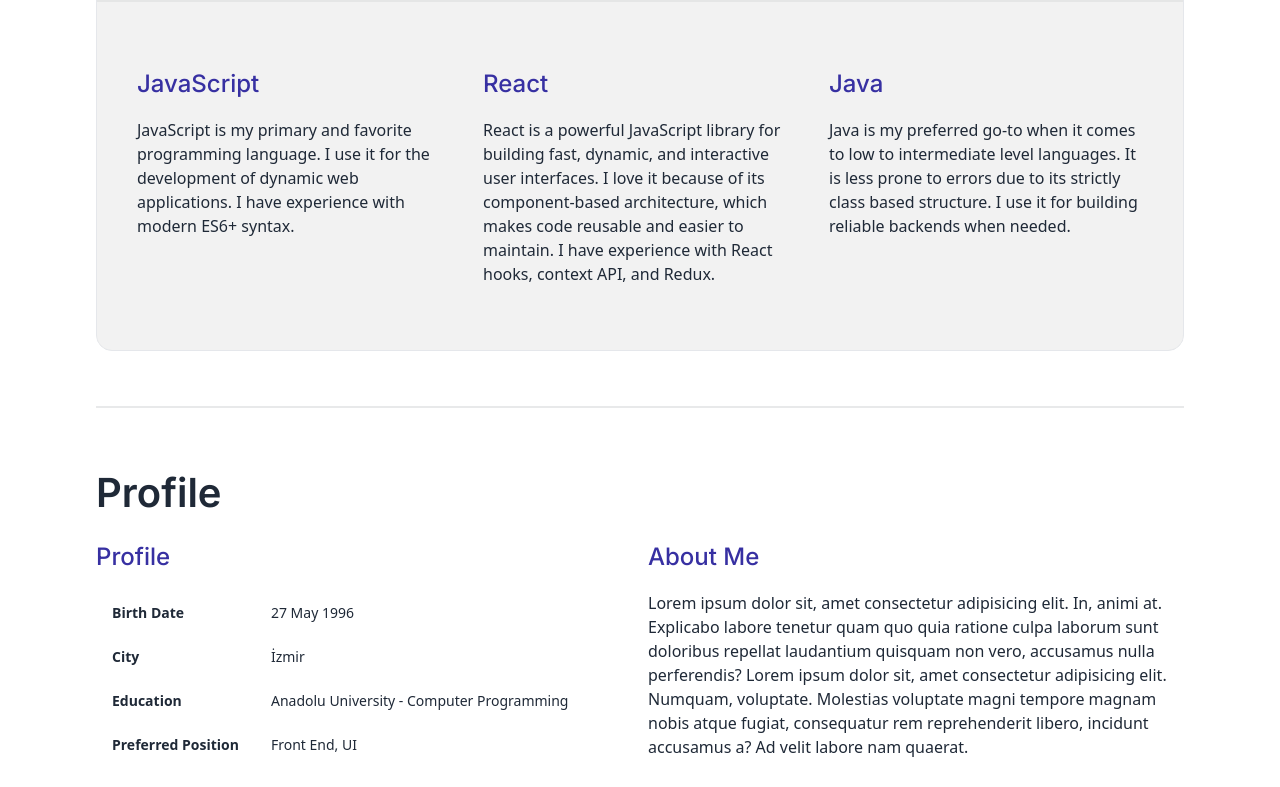
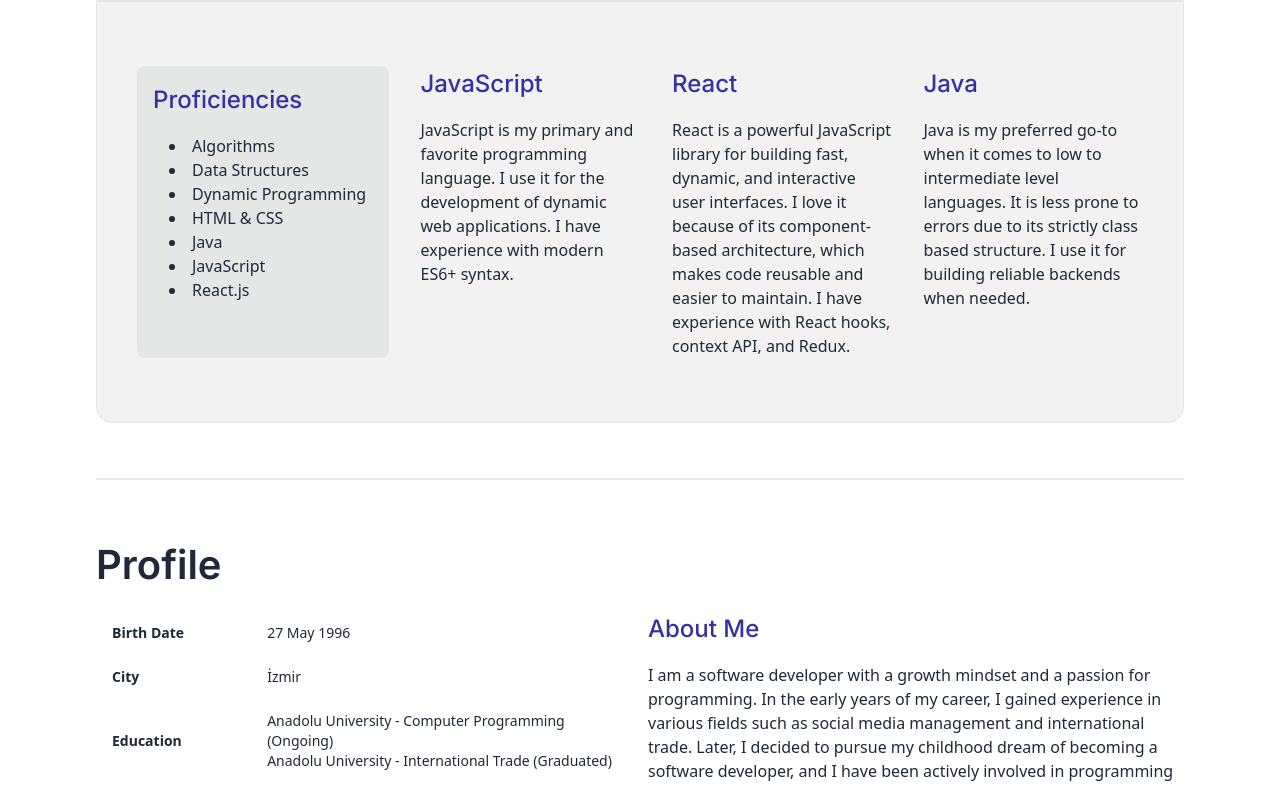
Before and after one commit to RedTide951/s12-Portfolio-Project, a React (Vite) app: page / in a window 1280 px wide. Shown: the part 1051-1838 px from the top of the page. Built offline with nearby package versions, Linux system fonts and the light colour scheme.

Commit message:
improvements

```diff
--- a/src/components/Profile.jsx
+++ b/src/components/Profile.jsx
@@ -9,9 +9,6 @@ export const Profile = () => {
       <h2 className="heading">{text.profile}</h2>
       <div className="profile-container flex flex-col md:flex-row md:gap-4">
         <div className="stats-container flex-1">
-          <h3 className="subheading text-primary hidden md:block">
-            {text.profile}
-          </h3>
           <div className="overflow-x-auto">
             <table className="table-sm text-left md:table-md">
               <tbody>
@@ -28,7 +25,11 @@ export const Profile = () => {
                 {/* row 3 */}
                 <tr>
                   <th>{text.education}</th>
-                  <td>{text.university}</td>
+                  <td>
+                    {text.university2}
+                    <br />
+                    {text.university1}
+                  </td>
                 </tr>
                 <tr>
                   <th>{text.preferredPosition}</th>
@@ -40,15 +41,7 @@ export const Profile = () => {
         </div>
         <div className="about-me-container flex-1">
           <h3 className="subheading text-primary">{text.aboutMe}</h3>
-          <p>
-            Lorem ipsum dolor sit, amet consectetur adipisicing elit. In, animi
-            at. Explicabo labore tenetur quam quo quia ratione culpa laborum
-            sunt doloribus repellat laudantium quisquam non vero, accusamus
-            nulla perferendis? Lorem ipsum dolor sit, amet consectetur
-            adipisicing elit. Numquam, voluptate. Molestias voluptate magni
-            tempore magnam nobis atque fugiat, consequatur rem reprehenderit
-            libero, incidunt accusamus a? Ad velit labore nam quaerat.
-          </p>
+          <p>{text.aboutMeDescription}</p>
         </div>
       </div>
     </section>
--- a/src/components/Skills.jsx
+++ b/src/components/Skills.jsx
@@ -13,8 +13,20 @@ export const Skills = () => {
         <div className="mockup-browser-toolbar">
           <div className="input">{text.mockupWebsiteUrl}</div>
         </div>
-        <div className="bg-base-200 flex justify-center px-10 py-16">
+        <div className="bg-base-200 flex flex-col justify-center px-10 py-16 gap-8">
           <div className="skills-row flex-col md:flex-row">
+            <div className="flex-1 bg-base-300 p-4 rounded-lg">
+              <p>
+                <h3 className="text-primary subheading">
+                  {text.proficiencies}
+                </h3>{" "}
+              </p>
+              <ul className="list-disc list-inside ml-4">
+                {text.skillsList.core.map((proficiency, index) => (
+                  <li key={index}>{proficiency}</li>
+                ))}
+              </ul>
+            </div>
             <div className="flex-1">
               <h3 className="subheading text-primary">JavaScript</h3>
               <p>{text.skillDescriptions.js}</p>
--- a/src/data/data_language.json
+++ b/src/data/data_language.json
@@ -4,6 +4,60 @@
     "mainHeaderTwo": "Minimalism lover",
     "home": "Home",
     "skills": "Skills",
+    "skillsList": {
+      "core": [
+        "Algorithms",
+        "Data Structures",
+        "Dynamic Programming",
+        "HTML & CSS",
+        "Java",
+        "JavaScript",
+        "React.js"
+      ],
+      "proficiencies": [
+        "Axios",
+        "Context API",
+        "Cypress",
+        "Docker",
+        "MUI",
+        "React Hook Form & Formik",
+        "React Hooks",
+        "Redux",
+        "SCSS",
+        "TailwindCSS"
+      ],
+      "additional": [
+        "Debugging",
+        "Deployment",
+        "Design Patterns",
+        "Figma",
+        "Git",
+        "Notion",
+        "Problem Solving",
+        "Teamwork"
+      ]
+    },
+    "proficiencies": "Proficiencies",
+    "proficienciesArray": [
+      "Algorithms",
+      "Axios",
+      "Context API",
+      "Cypress",
+      "Data Structure",
+      "Docker",
+      "Figma",
+      "Formik",
+      "Git",
+      "HTML & CSS",
+      "Java",
+      "JavaScript",
+      "MUI",
+      "React.js",
+      "React Hooks",
+      "Redux",
+      "TailwindCSS",
+      "Toastify"
+    ],
     "skillDescriptions": {
       "js": "JavaScript is my primary and favorite programming language. I use it for the development of dynamic web applications. I have experience with modern ES6+ syntax.",
       "react": "React is a powerful JavaScript library for building fast, dynamic, and interactive user interfaces. I love it because of its component-based architecture, which makes code reusable and easier to maintain. I have experience with React hooks, context API, and Redux.",
@@ -16,11 +70,13 @@
     "title": "Front-End Developer",
     "profile": "Profile",
     "aboutMe": "About Me",
+    "aboutMeDescription": "I am a software developer with a growth mindset and a passion for programming. In the early years of my career, I gained experience in various fields such as social media management and international trade. Later, I decided to pursue my childhood dream of becoming a software developer, and I have been actively involved in programming ever since. Most recently, to enhance my skills and specialize further, I participated in Workintech’s intensive 6-month full-stack program after being selected from among 2,000 candidates.",
     "birthDate": "Birth Date",
     "birthMonth": "May",
     "city": "City",
     "education": "Education",
-    "university": "Anadolu University - Computer Programming",
+    "university1": "Anadolu University - International Trade (Graduated)",
+    "university2": "Anadolu University - Computer Programming (Ongoing)",
     "preferredPosition": "Preferred Position",
     "footerHeaderLine1": "Let's work together on",
     "footerHeaderLine2": "your next product.",
@@ -86,7 +142,7 @@
     "skills": "Yetkinlikler",
     "skillDescriptions": {
       "js": "JavaScript benim birincil programlama dilim. Dinamik web uygulamaları geliştirmek için kullanıyorum. Modern ES6+ sözdizimi konusunda deneyimliyim.",
-      "react": "React, hızlı, dinamik ve etkileşimli kullanıcı arayüzleri oluşturmak için tercih ettiğim JavaScript kütüphanesidir. Bileşen tabanlı yapısı sayesinde kodun yeniden kullanılabilir olmasını sağlar. React hooks, context API ve Redux konularında deneyimim var.",
+      "react": "React, hızlı, dinamik ve etkileşimli kullanıcı arayüzleri oluşturmak için tercih ettiğim JavaScript kütüphanesidir. Bileşen tabanlı yapısı sayesinde kodun yeniden kullanılabilir olmasını sağlar.",
       "java": "Java, düşük ve orta seviye dillerde tercih ettiğim bir dil. Sınıf tabanlı yapısı sayesinde hatalara daha az eğilimlidir. Gerektiğinde güvenilir backend sistemleri oluşturmak için kullanıyorum."
     },
     "projects": "Projeler",
@@ -96,11 +152,13 @@
     "title": "Ön Uç Geliştirici",
     "profile": "Profil",
     "aboutMe": "Hakkımda",
+    "aboutMeDescription": "Gelişim odaklı ve programlamaya tutku duyan bir yazılım geliştiricisiyim. Kariyerimin ilk yıllarında sosyal medya yönetimi ve uluslararası ticaret gibi farklı alanlarda deneyim kazandım. Daha sonra çocukluk hayalimi gerçekleştirmek için yazılım geliştiricisi olmaya karar verdim ve o zamandan beri aktif olarak programlama ile ilgileniyorum. Son olarak, yeteneklerimi geliştirmek ve uzmanlaşmak amacıyla Türkiye'nin önde gelen yazılım okullarından biri olan Workintech’in 6 aylık full-stack programına, 2000 aday arasından seçilerek katıldım.",
     "birthDate": "Doğum Tarihi",
     "birthMonth": "Mayıs",
     "city": "Şehir",
     "education": "Eğitim",
-    "university": "Anadolu Üniversitesi - Bilgisayar Programcılığı",
+    "university1": "Anadolu Üniversitesi - Dış Ticaret (Mezun)",
+    "university2": "Anadolu Üniversitesi - Bilgisayar Programcılığı (Devam Ediyor)",
     "preferredPosition": "Tercih Edilen Pozisyon",
     "footerHeaderLine1": "Bir sonraki ürününüzde",
     "footerHeaderLine2": "birlikte çalışalım.",
```
